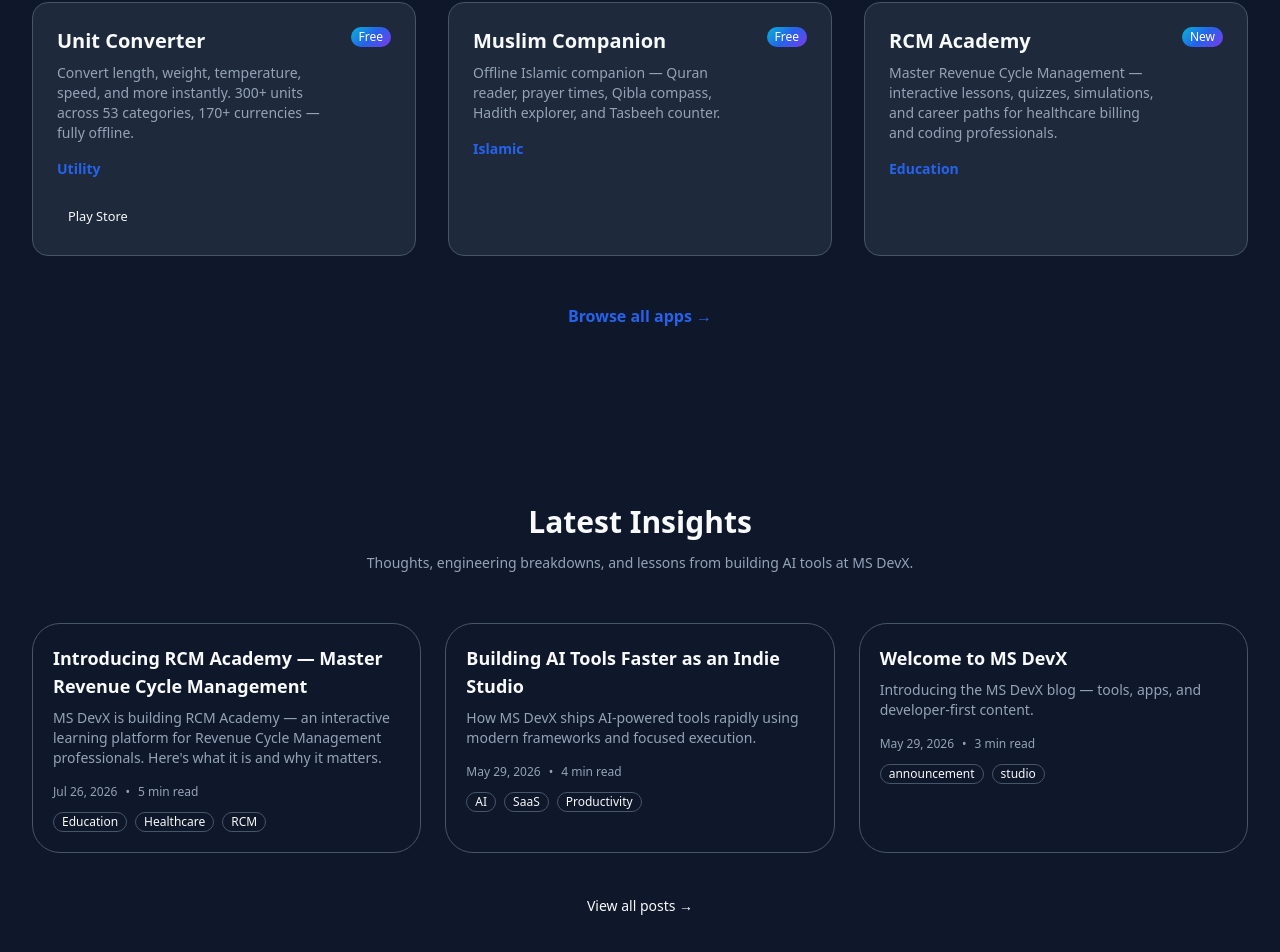
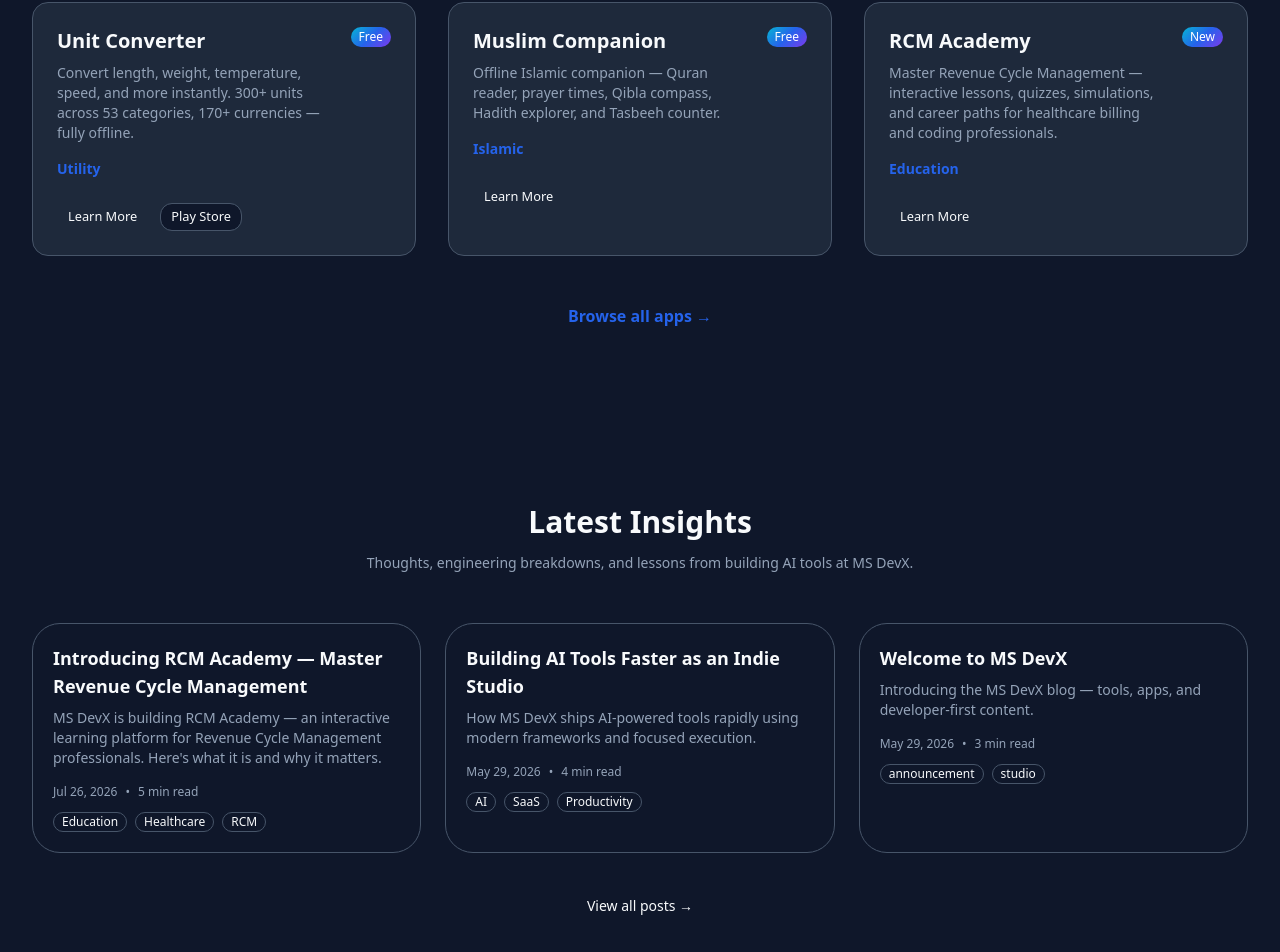
Before and after one commit to MS-DevX/ms-devx-web, a Next.js app: page / in a window 1280 px wide. Shown: the part 1096-2048 px from the top of the page. Built offline with nearby package versions, Linux system fonts and the light colour scheme.

Commit message:
Add Learn More button to featured apps on homepage

```diff
--- a/src/components/sections/FeaturedApps.tsx
+++ b/src/components/sections/FeaturedApps.tsx
@@ -29,27 +29,20 @@
       <p className="mt-4 text-sm text-blue font-semibold">{app.category}</p>
 
       <div className="mt-6 flex gap-3">
+        {app.landingPage && (
+          <Link href={app.landingPage}>
+            <Button size="sm">Learn More</Button>
+          </Link>
+        )}
+
         {app.playStoreUrl && (
           <Link
             href={app.playStoreUrl}
             target="_blank"
             rel="noopener noreferrer"
           >
-            <Button size="sm">Play Store</Button>
-          </Link>
-        )}
-
-        {app.webUrl && (
-          <Link
-            href={app.webUrl}
-            target="_blank"
-            rel="noopener noreferrer"
-          >
-            <Button
-              size="sm"
-              variant="outline"
-            >
-              Web
+            <Button size="sm" variant="outline">
+              Play Store
             </Button>
           </Link>
         )}
```
